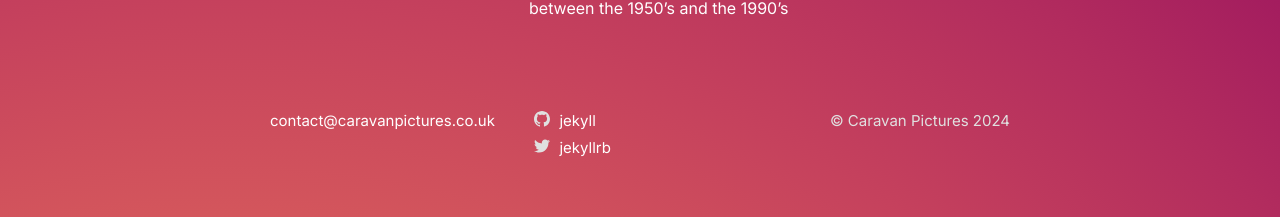
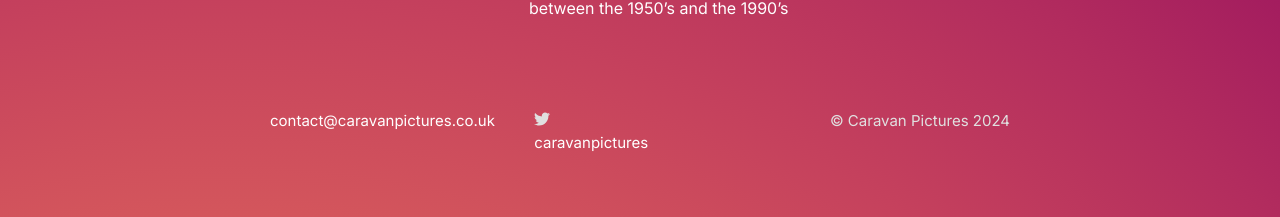
Before and after one commit to Joshuwar/caravan-site, a Jekyll site: the page built from index.markdown, in a window 1280 px wide. Shown: the part 695-912 px from the top of the page. Built offline with Jekyll 4.4.1, drawn with Linux system fonts in a browser that asks for light colours; some web fonts are replaced; part of the change alters nothing that is shown.

```diff
--- a/_config.yml
+++ b/_config.yml
@@ -21,14 +21,12 @@
 title: Caravan
 email: contact@caravanpictures.co.uk
 description: >- # this means to ignore newlines until "baseurl:"
-  Write an awesome description for your new site here. You can edit this
-  line in _config.yml. It will appear in your document head meta (for
-  Google search results) and in your feed.xml site description.
+  Caravan Pictures is an independent travelling film exhibition company curating and screening East-Asian films in the UK.
 domain: joshuwar.github.io
 baseurl: / # the subpath of your site, e.g. /blog
 url: http://caravanpictures.co.uk # the base hostname & protocol for your site, e.g. http://example.com
-twitter_username: jekyllrb
-github_username:  jekyll
+twitter_username: caravanpictures
+# github_username:  jekyll
 
 # Build settings
 theme: minima
```
